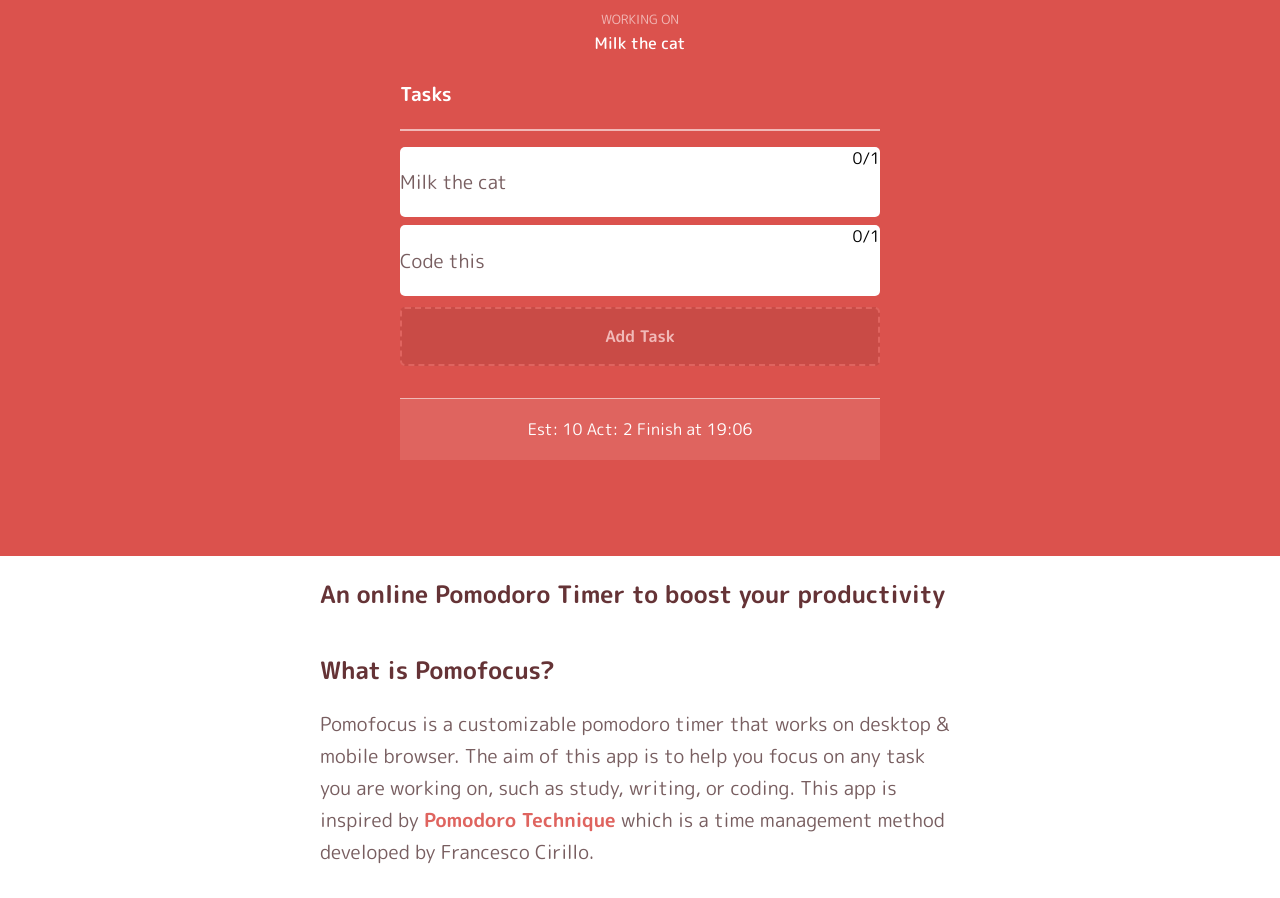
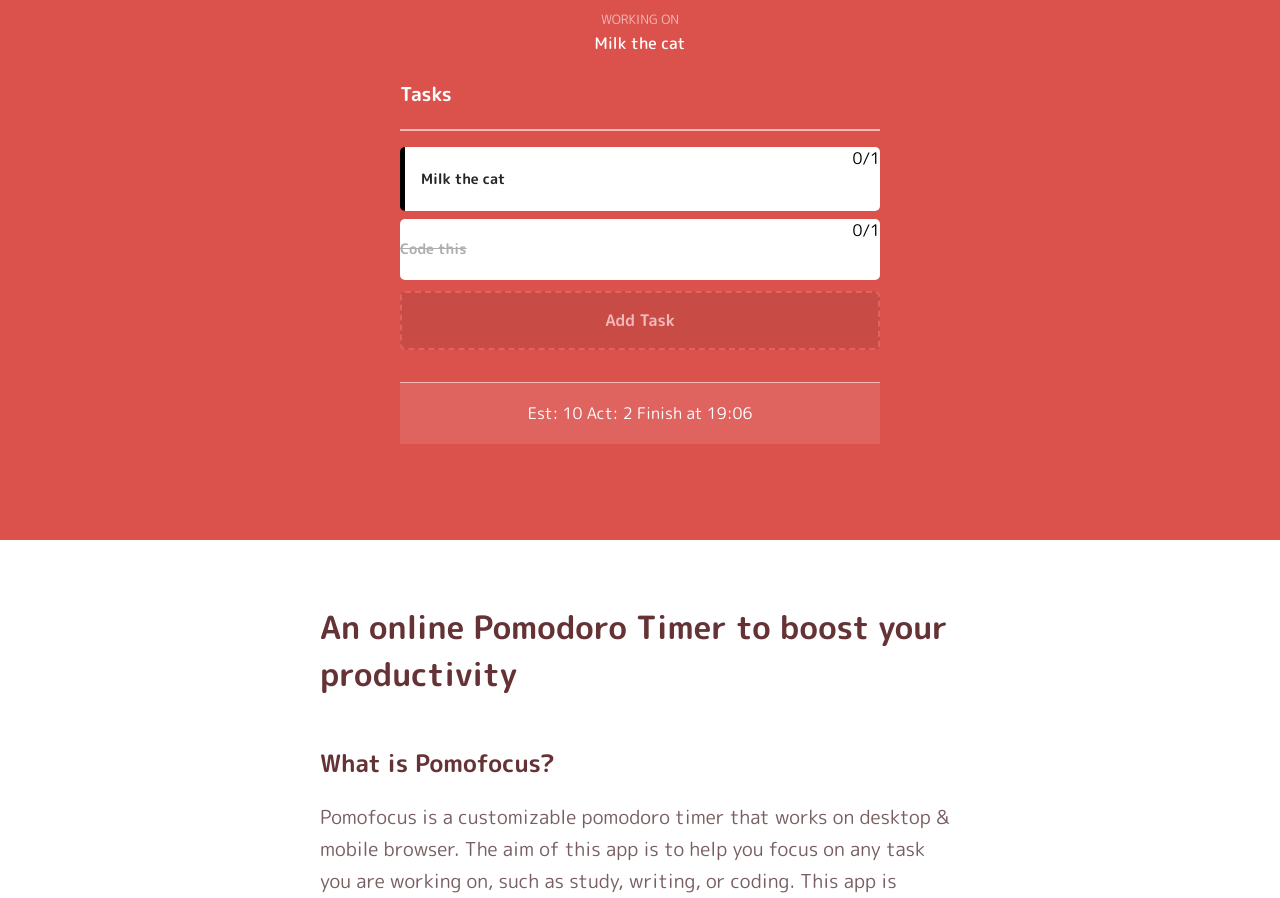
Before and after one commit to stringist/recreate_this, a plain HTML site: page index.html in a window 1280 px wide. Shown: the part 388-1286 px from the top of the page. Drawn offline with Linux system fonts and the light colour scheme.

```diff
--- a/style.css
+++ b/style.css
@@ -53,6 +53,11 @@ h2,
 p,
 ol {
     color: var(--darkest);
+}
+
+h1 {
+    margin-top: 4rem;
+    font-size: 2rem;
 }
 
 ul {
@@ -236,6 +241,25 @@ button.start {
     justify-content: space-between;
     margin-bottom: .5rem;
     border-radius: 5px;
+    /* padding: 0; */
+}
+
+.currentTask {
+    border-left: solid 5px black;
+}
+
+.currentTask p {
+    margin: 1rem;
+    color: rgb(38, 38, 38);
+    font-size: .9rem;
+    font-weight: 600;
+}
+
+.completedTask p {
+    text-decoration: line-through;
+    font-size: .9rem;
+    font-weight: 600;
+    color: rgb(174, 174, 174)
 }
 
 button.dashed {
```
Also changed, not shown: SVG/greycheck.svg (added), SVG/greymeat.svg (added), SVG/pinkmeat.svg (added), SVG/plus.svg (added), SVG/redcheck.svg (added), 2 other files.
